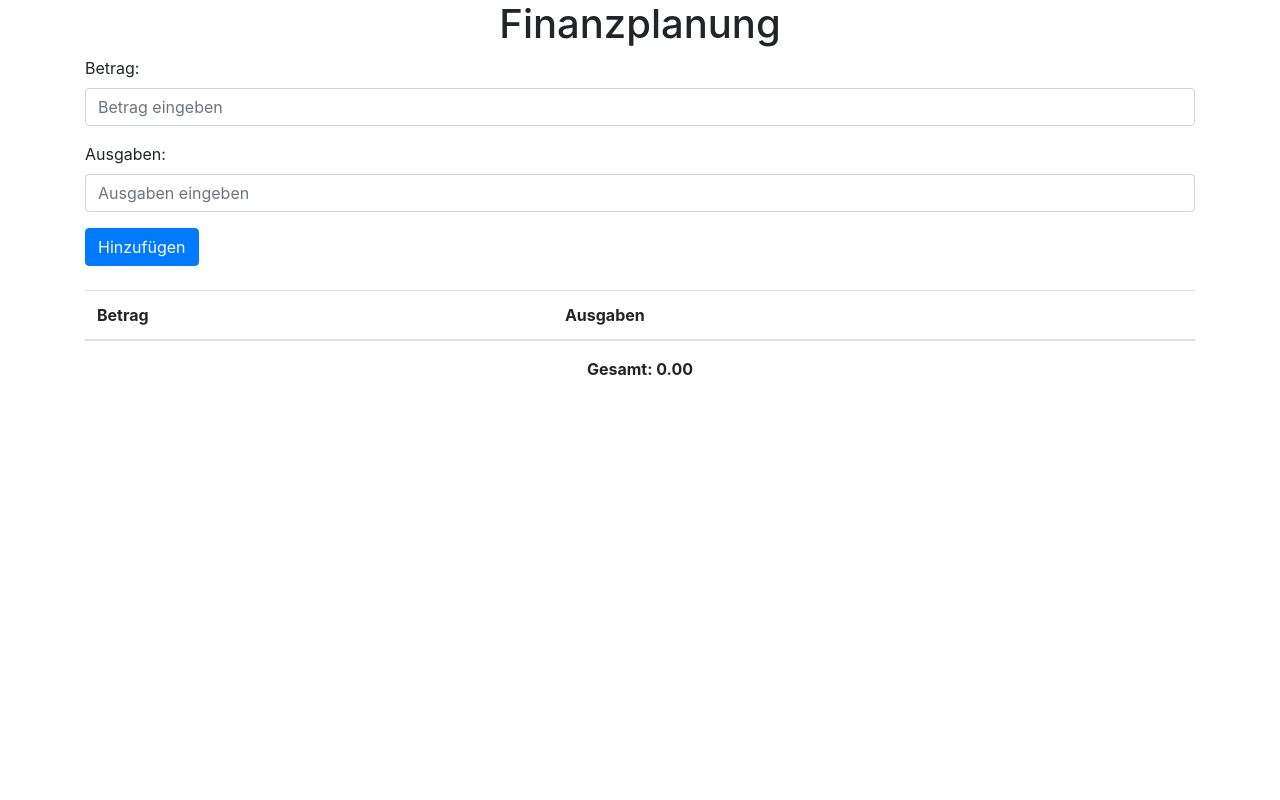
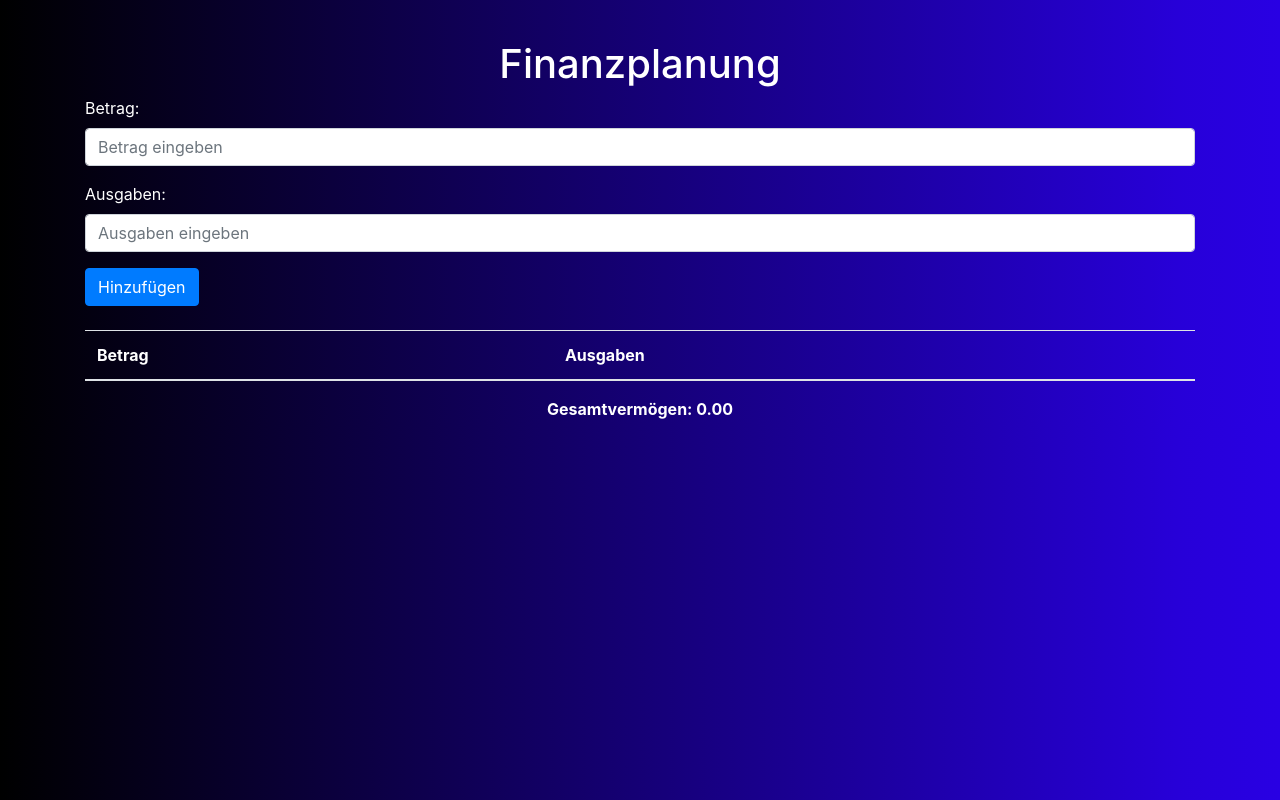
Before and after one commit to ustettler/finance, a plain HTML site: page index.html in a window 1280 px wide. Drawn offline with nearby package versions, Linux system fonts and the light colour scheme.

Commit message:
style: 💄 add css

```diff
--- a/index.html
+++ b/index.html
@@ -6,6 +6,27 @@
     <title>Finanzplanung</title>
     <!-- Bootstrap CSS -->
     <link href="https://stackpath.bootstrapcdn.com/bootstrap/4.5.2/css/bootstrap.min.css" rel="stylesheet">
+    <style>
+
+
+body {
+    background: rgb(0,0,0);
+    background: linear-gradient(90deg, rgba(0,0,0,1) 0%, rgba(39,0,216,1) 92%, rgba(41,0,227,1) 100%, rgba(46,0,254,1) 100%, rgba(252,176,69,1) 100%);
+}
+
+h1 {
+    margin-top: 40px;
+    color: white;
+}
+
+label, th {
+    color: white;
+}
+
+#total {
+    color: white;
+}
+    </style>
 </head>
 <body>
     <div class="container">
@@ -31,7 +52,7 @@
             </tbody>
         </table>
 
-        <div class="text-center font-weight-bold" id="total">Gesamt: <span id="total-amount">0.00</span></div>
+        <div class="text-center font-weight-bold" id="total">Gesamtvermögen: <span id="total-amount">0.00</span></div>
     </div>
 
     <!-- Bootstrap JS and dependencies -->
--- a/script.js
+++ b/script.js
@@ -37,7 +37,7 @@ function renderTransactions() {
         const newAmountCell = document.createElement("td");
         const newDescriptionCell = document.createElement("td");
 
-        newAmountCell.textContent = transaction.amount.toFixed(2);
+        newAmountCell.textContent = Math.abs(transaction.amount).toFixed(2);
         newDescriptionCell.textContent = transaction.description;
 
         newRow.appendChild(newAmountCell);
```
